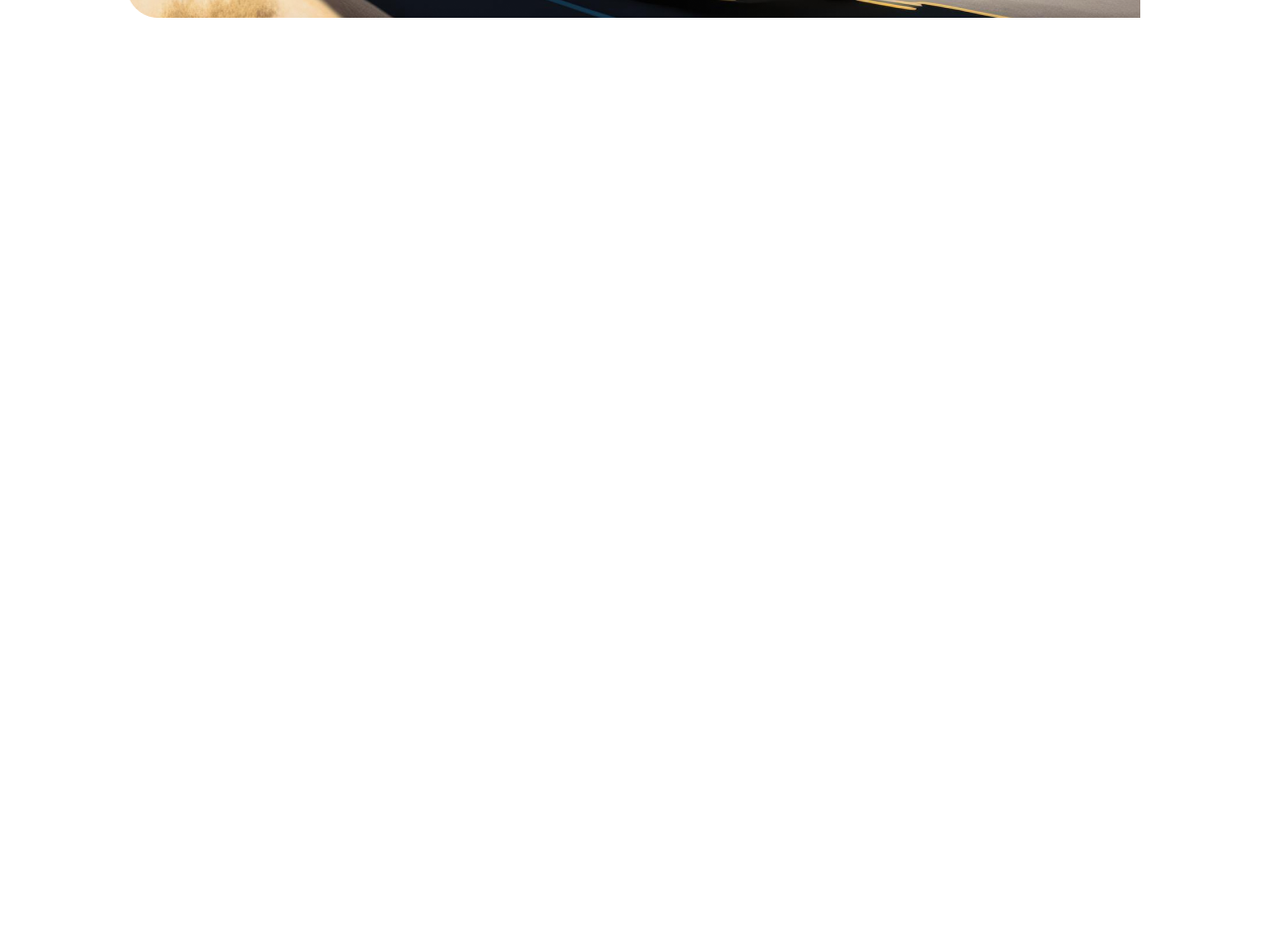
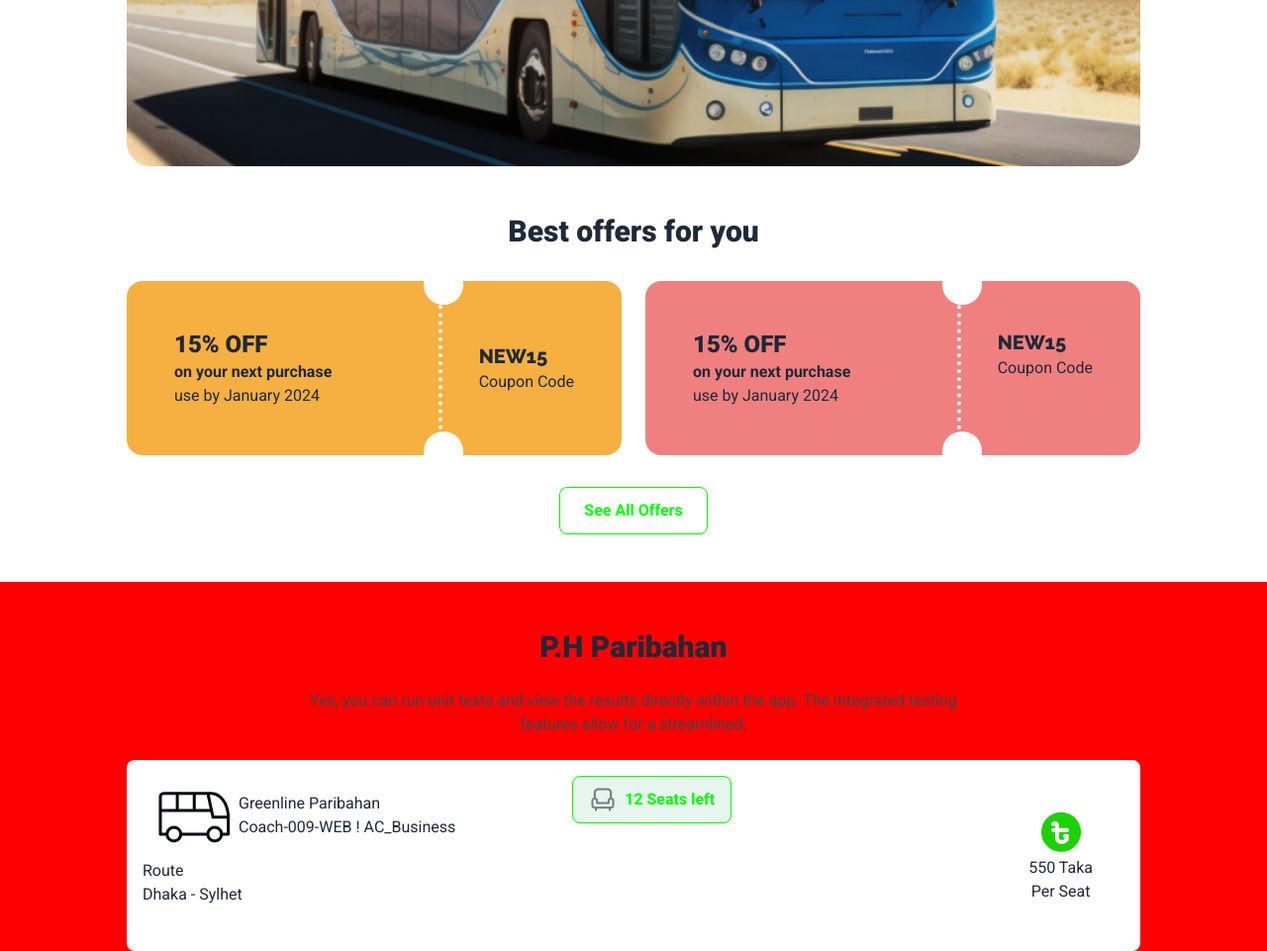
Before and after one commit to Sarmin27/Bus-Ticket-LandingPage, a plain HTML site: page index.html in a window 1280 px wide. Shown: the part 644-1605 px from the top of the page at 99% size. Before the commit the page ends 944 px from the top, so only its background shows below. Drawn offline with nearby package versions, Linux system fonts and the light colour scheme.

Commit message:
added best offer section .

```diff
--- a/index.html
+++ b/index.html
@@ -40,12 +40,12 @@
                 </div>
             </div>
             <div class="flex items-baseline">
-                <button class="btn w-[150px] text-xl font-bold max-w-[130px] min-h-[56] border-[#00FF00] text-[#00FF00] bg-[#e6f5ed]"> Bus <img src="images/bus-icon.png" alt=""></button>
+                <button class="btn  text-base font-bold max-w-[200px] border-[#00FF00] text-[#00FF00] bg-[#e6f5ed]"> Bus <img src="images/bus-icon.png" alt=""></button>
 
             </div>
         </nav>
         <!-- banner section  -->
-        <section class="container mx-auto min-h-screen bg-[url(images/banner.png)] bg-no-repeat " >
+        <section class="container mx-auto w-full min-h-[700px] bg-[url(images/banner.png)] bg-no-repeat bg-cover bg-center rounded-3xl" >
             <div class="flex flex-col justify-center items-center p-12 my-8" >
                 <h1 class="text-white text-center text-7xl font-bold raleway my-6" >End-to-End Travel with <br><span class="text-[#00FF00] mt-12." >P Paribahan</span></h1>
                 <p class="text-center text-lg my-6 max-w-[502px] text-white" >Yes, you can run unit tests and view the results directly within the app. The
@@ -55,10 +55,106 @@
 
 
         </section>
-
     </header>
     <!-- header section end  -->
     <!-- main section start  -->
-    <main></main>
+    <main class=" ">
+        <!-- offer section  -->
+        <section class="container mx-auto  max-w-[80%] mt-12 ">
+            <h3 class="text-3xl font-extrabold max-w[160px] text-center mb-8 "> Best offers for you</h3>
+            <div class=" flex flex-col lg:flex-row  gap-6">
+                <!-- ---------------------------------card-01------------------------------------------->
+                <div class="bg-[#F5B041] w-[100%] lg:w-[35%] min-h-[150px] mb-8 rounded-2xl relative flex-1 ">
+                    <div class="rounded-full h-[40px] w-[40px] bg-[white] -top-4 ml-[60%] absolute"></div>
+                    <div class="absolute border-l-4 left-[63%]  border-dotted  border-white h-[150px] "></div>
+                    <div class="rounded-full h-[40px] w-[40px] bg-[white] -bottom-4 ml-[60%] absolute"></div>
+                    <div class="flex justify-between items-center p-12 ">
+                        <div>
+                            <h3 class="uppercase text-2xl font-extrabold">15% off</h3>
+                            <p class="max-w-[700px] "><span class="font-bold">on your next purchase</span><br>
+                            use by January 2024</p>
+                        </div>
+                        <div>
+                            <h3 class="uppercase text-xl font-extrabold raleway"> NEW15</h3>
+                            <p> Coupon Code</p>
+                        </div>
+                    </div>
+
+                </div>
+                <!-- ---------------------------------card-02----------------------------------------- -->
+                <div class="bg-[#F08080] w-[100%] lg:w-[35%] min-h-[150px] mb-8 rounded-2xl relative flex-1">
+                    <div class="rounded-full h-[40px] w-[40px] bg-[white] -top-4 ml-[60%] absolute"></div>
+                    <div class="absolute border-l-4 left-[63%]  border-dotted  border-white h-[150px]"></div>
+                    <div class="rounded-full h-[40px] w-[40px] bg-[white] -bottom-4 ml-[60%] absolute"></div>
+                    <div class="flex justify-between p-12">
+                        <div>
+                            <h3 class="uppercase text-2xl font-extrabold">15% off</h3>
+                            <p class="max-w-[700px] "><span class="font-bold">on your next purchase</span><br>
+                            use by January 2024</p>
+                        </div>
+                        <div>
+                            <h3 class="uppercase text-xl font-extrabold raleway"> NEW15</h3>
+                            <p> Coupon Code</p>
+                        </div>
+                    </div>
+                </div>
+            </div>
+            <div class="flex justify-center items-center mb-12">
+                <button class="btn w-[180px] text-base font-bold max-w-[150px] min-h-[50] border-[#00FF00] text-[#00FF00] bg-[white] text-center">See All Offers</button>
+            </div>
+        </section>
+        <!-- P.H Paribahan section --->
+        <section class="max-w-[100%] bg-[red]">
+            <div class="container mx-auto max-w-[80%]">
+                <div class="flex flex-col items-center">
+                    <h3 class="text-3xl font-extrabold max-w[160px] text-center mt-12 "> P.H Paribahan</h3>
+                    <p class="text-base my-6 max-w-[700px] text-[#424247] text-center"> Yes, you can run unit tests and view the results directly within the app. The integrated testing features allow for a streamlined.</p>
+                </div>
+                <div class="bg-white rounded-lg">
+                     <!-- ---------------------------------->
+                    <div class="flex justify-between p-4 max-w-[100%]">
+                        <div class=" w-[60%]">
+                            <div class="flex justify-between">
+                                <div class="flex p-4 space-x-2">
+                                    <div>
+                                        <img  src="images/bus-logo.png" alt="">
+                                    </div>
+                                    <div>
+                                        <h4>Greenline Paribahan</h4>
+                                        <p>Coach-009-WEB ! AC_Business</p>
+                                    </div>
+                                </div>
+                                <div class="flex items-baseline">
+
+                                    <button class="btn text-base font-bold max-w-[500px] min-h-[56] border-[#00FF00] text-[#00FF00] bg-[#e6f5ed]"> <img src="images/seat-gray.png" alt=""> 12 Seats left</button>
+                                </div>
+                            </div>
+                            <div class="">
+                                <div>
+                                    <p> Route</p>
+                                    <p> Dhaka - Sylhet</p>
+                                </div>
+                                <div></div>
+                                <div></div>
+                            </div>
+
+                        </div>
+                        <!-- ------------------------------------->
+                        <div class="flex flex-col justify-center items-center p-8 max-w-[40%]">
+                            <img src="images/fare.png" alt="">
+                            <h4> 550 Taka</h4>
+                            <p>Per Seat</p>
+                        </div>
+                    </div>
+                <!-- ---------------------------------------->
+                </div>
+                <!-- parent end -->
+            </div>
+
+        </section>
+
+
+
+    </main>
 </body>
 </html>
```
